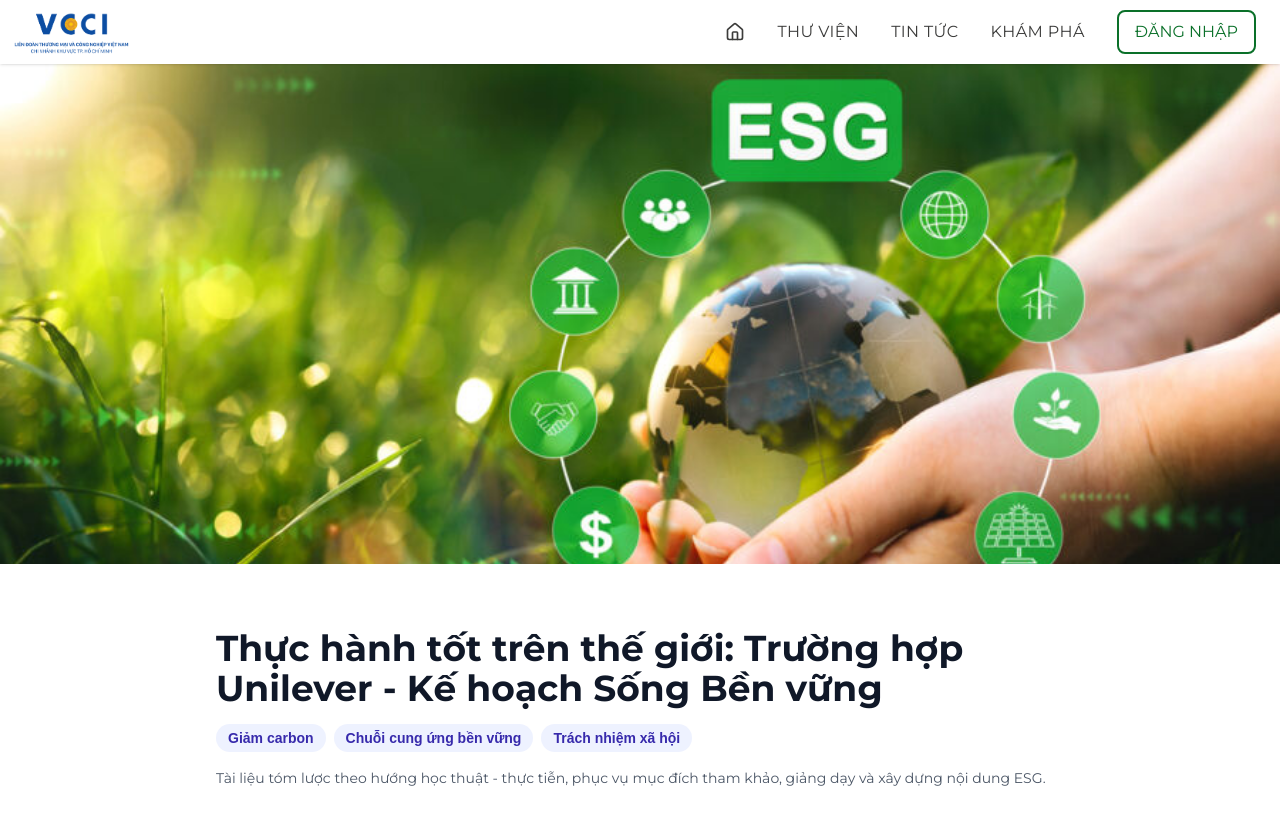
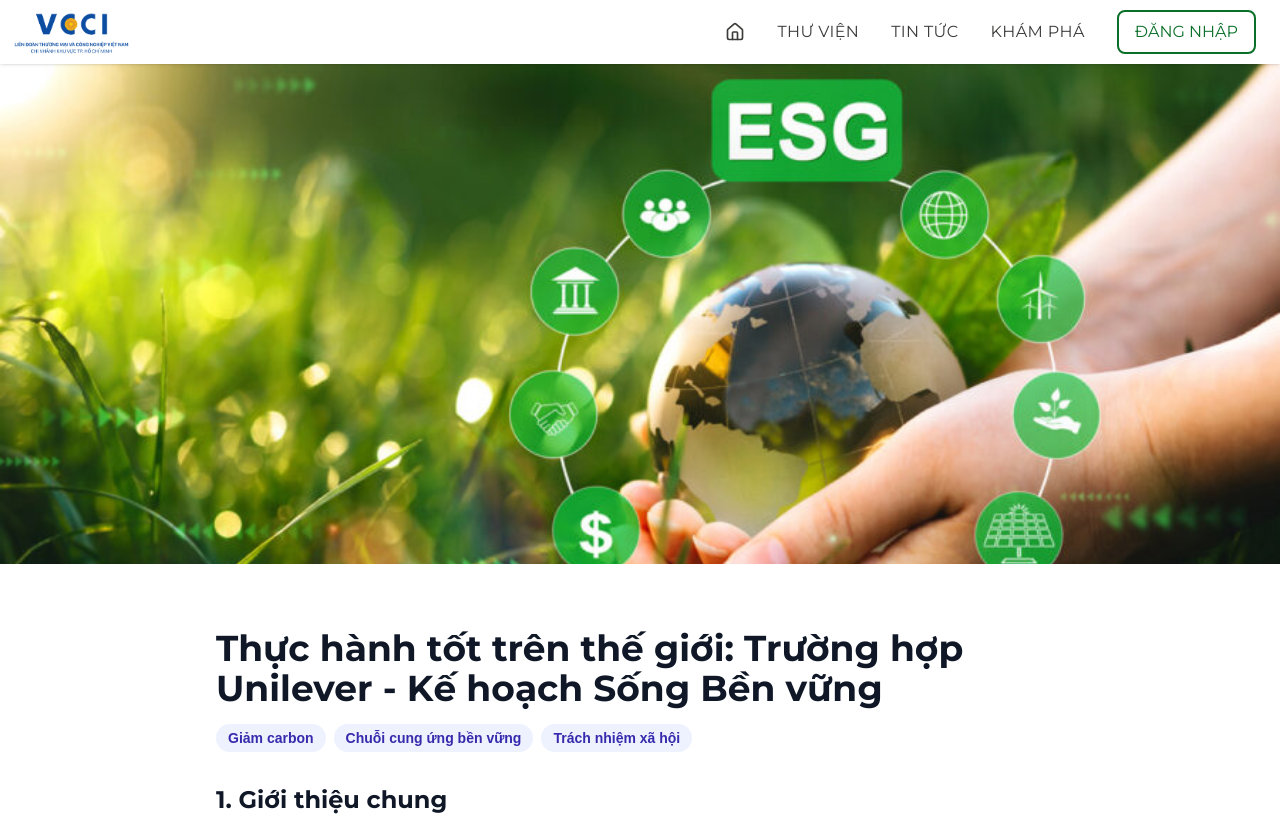
Before and after one commit to aitechdev79/sus_agri_mekong, a Next.js app: page /unilever in a window 1280 px wide. Shown: the top 816 px of the page. Built offline with nearby package versions, Linux system fonts and the light colour scheme; no server answers.

Commit message:
Remove Unilever summary note

```diff
--- a/src/app/unilever/page.tsx
+++ b/src/app/unilever/page.tsx
@@ -40,10 +40,6 @@ export default function UnileverPage() {
                   Trách nhiệm xã hội
                 </span>
               </div>
-              <p className="text-sm text-gray-600 font-montserrat">
-                Tài liệu tóm lược theo hướng học thuật - thực tiễn, phục vụ mục đích tham khảo, giảng dạy và xây dựng
-                nội dung ESG.
-              </p>
             </header>
 
             <section className="space-y-6 text-gray-700 font-montserrat leading-relaxed">
```
